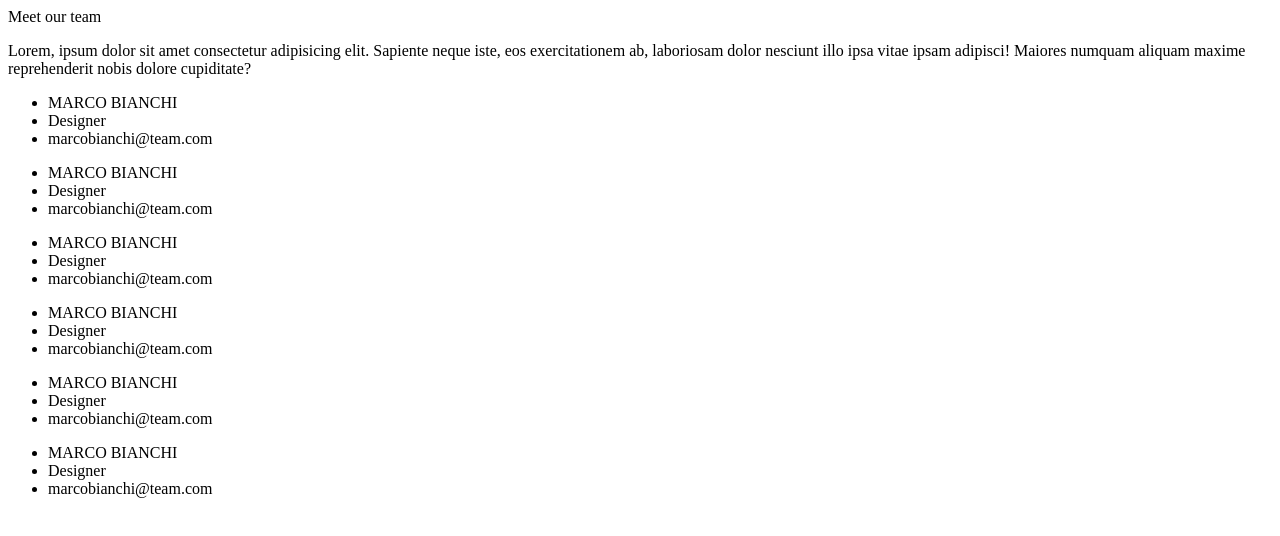
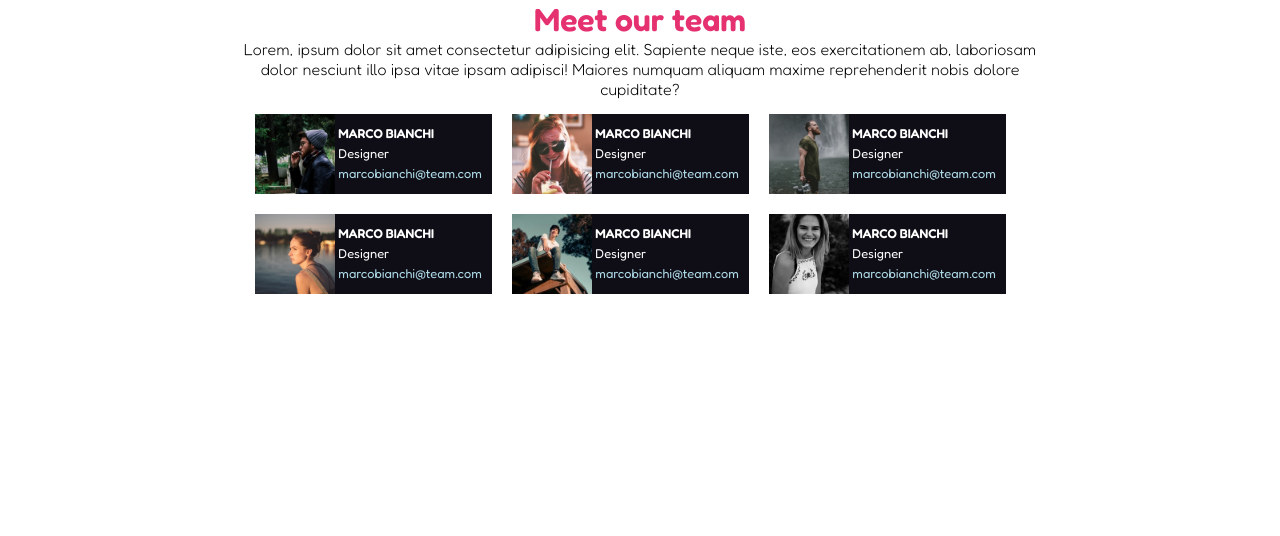
Before and after one commit to MatteoGenovese/html-css-float-cards, a plain HTML site: page index.html in a window 1280 px wide. Drawn offline with Linux system fonts and the light colour scheme.

Commit message:
Consegna-parziale

```diff
--- a/css/master.css
+++ b/css/master.css
@@ -0,0 +1,77 @@
+*{
+    margin: 0 ;
+    padding: 0;
+    box-sizing: border-box;
+    font-family: 'Fredoka', sans-serif;
+    font-weight: 300;
+
+}
+.clearfix::after{
+    content: '';
+    display: table;
+    clear: both;
+}
+
+
+
+header{
+    max-width: 800px;
+    margin: 0 auto;
+}
+ul li{
+    list-style: none;
+}
+ul{
+    display: inline-block;
+    line-height: calc(60px /3);
+    margin: 10px 0;
+    vertical-align: top;
+}
+h1{
+    text-align: center;
+    color: #E53170;
+    font-weight:600;
+}
+.container{
+    max-width: 800px;
+    margin: 0 auto;
+}
+.description{
+    text-align: center;
+}
+
+.fleft{
+    float: left;
+}
+.employee{
+    width: calc((90% / 3));
+    height: 80px;
+    display: inline-block;
+    background-color: #0F0E16;
+    margin: 10px;
+    font-size: 0.8em;
+
+}
+
+.employee img{
+    height: 80px;
+
+}
+
+.columns{
+    margin: 5px;
+}
+li:nth-child(1){
+    text-transform: uppercase;
+    color: white;
+    font-weight: 600;
+}
+li:nth-child(2){
+    color: white;
+    font-weight: 400;
+}
+li:nth-child(3){
+    color: lightblue;
+    font-weight: 400;
+
+}
--- a/index.html
+++ b/index.html
@@ -4,14 +4,20 @@
     <meta charset="UTF-8">
     <meta http-equiv="X-UA-Compatible" content="IE=edge">
     <meta name="viewport" content="width=device-width, initial-scale=1.0">
+    <link rel="preconnect" href="https://fonts.googleapis.com">
+    <link rel="preconnect" href="https://fonts.gstatic.com" crossorigin>
+    <link href="https://fonts.googleapis.com/css2?family=Fredoka:wght@300;400;500;600;700&family=Open+Sans:wght@300&display=swap" rel="stylesheet">   <link rel="stylesheet" href="../html-css-float-cards/css/master.css">
     <title>Document</title>
 </head>
 <body>
-    <header>Meet our team</header>
-    <div class="container"></div>
-        <p>Lorem, ipsum dolor sit amet consectetur adipisicing elit. Sapiente neque iste, eos exercitationem ab, laboriosam dolor nesciunt illo ipsa vitae ipsam adipisci! Maiores numquam aliquam maxime reprehenderit nobis dolore cupiditate?</p>
-        <div class="columns">
-            <div class="employee">
+    <header>
+      <h1>Meet our team</h1>
+    </header>
+    <div class="container">
+        <p class="description">Lorem, ipsum dolor sit amet consectetur adipisicing elit. Sapiente neque iste, eos exercitationem ab, laboriosam dolor nesciunt illo ipsa vitae ipsam adipisci! Maiores numquam aliquam maxime reprehenderit nobis dolore cupiditate?</p>
+        <div class="columns clearfix">
+            <div class="employee fleft">
+                <img src="../html-css-float-cards/img/male1.png" alt="Marco">
                 <ul>
                     <li>MARCO BIANCHI</li>
                     <li>Designer</li>
@@ -19,7 +25,8 @@
                 </ul>
 
             </div>
-            <div class="employee">
+            <div class="employee fleft">
+                <img src="../html-css-float-cards/img/female1.png" alt="Laura">
                 <ul>
                     <li>MARCO BIANCHI</li>
                     <li>Designer</li>
@@ -27,7 +34,8 @@
                 </ul>
 
             </div>
-            <div class="employee">
+            <div class="employee fleft">
+                <img src="../html-css-float-cards/img/male2.png" alt="Giorgio">
                 <ul>
                     <li>MARCO BIANCHI</li>
                     <li>Designer</li>
@@ -35,7 +43,8 @@
                 </ul>
 
             </div>
-            <div class="employee">
+            <div class="employee fleft">
+                <img src="../html-css-float-cards/img/female2.png" alt="Marta">
                 <ul>
                     <li>MARCO BIANCHI</li>
                     <li>Designer</li>
@@ -43,7 +52,8 @@
                 </ul>
 
             </div>
-            <div class="employee">
+            <div class="employee fleft">
+                <img src="../html-css-float-cards/img/male3.png" alt="Roberto">
                 <ul>
                     <li>MARCO BIANCHI</li>
                     <li>Designer</li>
@@ -51,7 +61,8 @@
                 </ul>
 
             </div>
-            <div class="employee">
+            <div class="employee fleft">
+                <img src="../html-css-float-cards/img/female3.png" alt="Daniela">
                 <ul>
                     <li>MARCO BIANCHI</li>
                     <li>Designer</li>
@@ -61,7 +72,7 @@
             </div>
 
         </div>
-
+    </div>
 
 
 </body>
```
